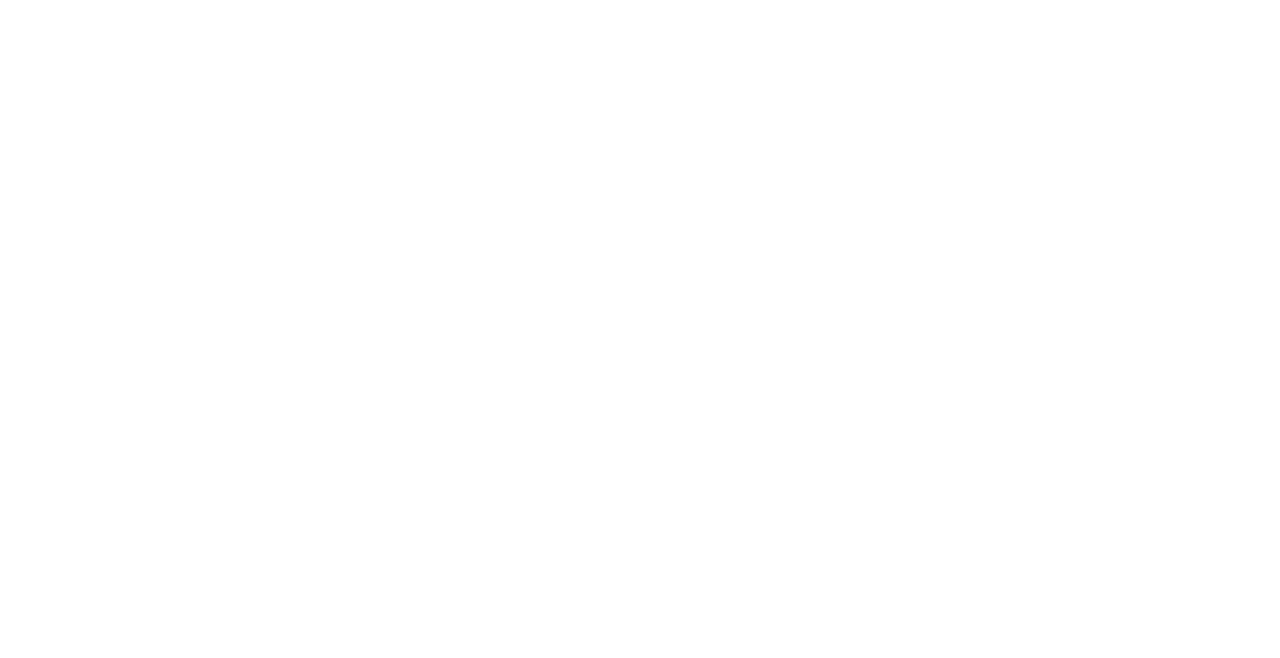
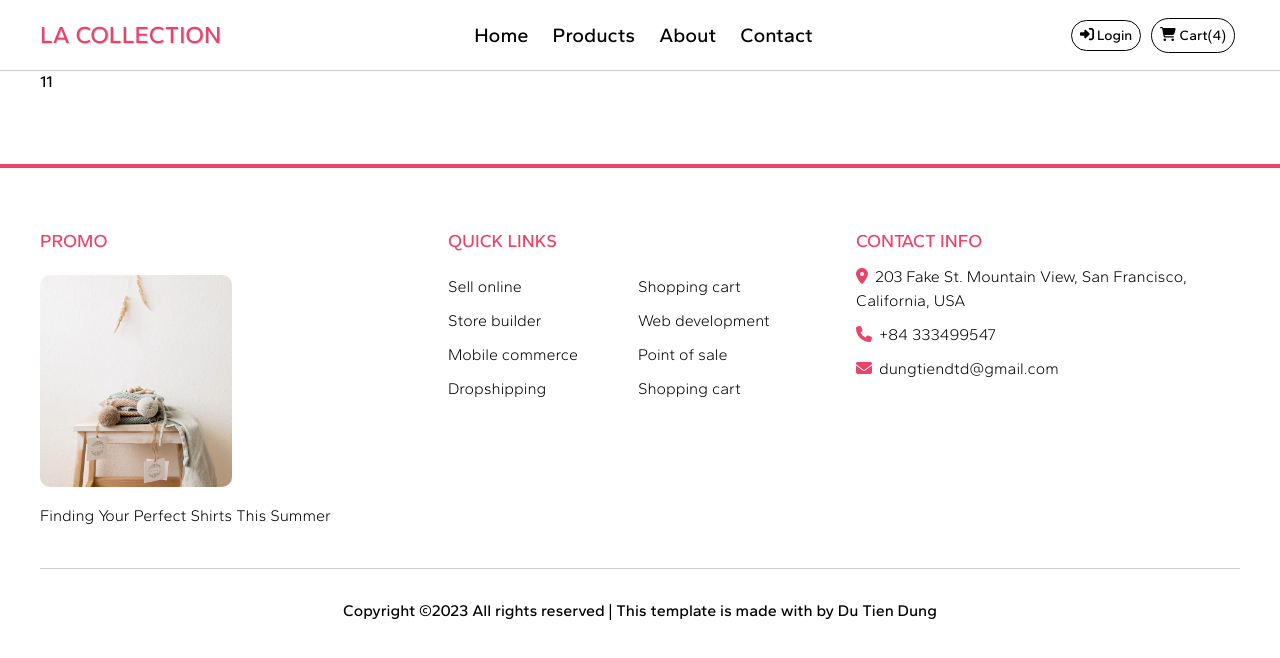
Before and after one commit to dutiendung/E-commerce, a React (Create React App) app: page /product/1 in a window 1280 px wide. Before the commit this address had no page. Shown: the top 658 px of the page. Built offline with nearby package versions, Linux system fonts and the light colour scheme.

Commit message:
add pagination

```diff
--- a/package.json
+++ b/package.json
@@ -16,6 +16,7 @@
     "react": "^18.2.0",
     "react-app-rewired": "^2.2.1",
     "react-dom": "^18.2.0",
+    "react-paginate": "^8.2.0",
     "react-router-dom": "^6.14.2",
     "react-scripts": "5.0.1",
     "web-vitals": "^2.1.4"
--- a/src/Layout/Header/Header.module.scss
+++ b/src/Layout/Header/Header.module.scss
@@ -38,11 +38,11 @@
   }
 }
 
-.menubar-and-logo {
+.menubar_and_logo {
   display: flex;
   align-items: center;
 }
-.menu-bar-icon {
+.menu_bar_icon {
   cursor: pointer;
   margin-right: 10px;
   font-size: 2.5rem;
--- a/src/Layout/Header/index.js
+++ b/src/Layout/Header/index.js
@@ -14,12 +14,12 @@ function Header() {
   return (
     <div className={cx("wrapper")}>
       <div className={cx("header")}>
-        <div className={cx("grid wide")}>
+        <div className={cx("grid wide", "active-nav")}>
           <div className={cx("nav")}>
-            <div className={cx("menubar-and-logo")}>
+            <div className={cx("menubar_and_logo")}>
               <FontAwesomeIcon
                 icon={faBars}
-                className={cx("menu-bar-icon")}
+                className={cx("menu_bar_icon")}
                 onClick={() => setShowMenuBar(true)}
               />
               <div className={cx("nav_logo")}>
--- a/src/Routes/index.js
+++ b/src/Routes/index.js
@@ -2,6 +2,7 @@ import About from "~/pages/About";
 import Cart from "~/pages/Cart";
 import Contact from "~/pages/Contact";
 import Home from "~/pages/Home";
+import ProductDetail from "~/pages/ProductDetail";
 import Products from "~/pages/Products";
 const publicRoutes = [
   {
@@ -24,6 +25,10 @@ const publicRoutes = [
     path: "/cart",
     component: Cart,
   },
+  {
+    path: "/product/:id",
+    component: ProductDetail,
+  },
 ];
 const privateRoutes = [];
 export { privateRoutes, publicRoutes };
--- a/src/components/GlobalStyles/GlobalStyles.scss
+++ b/src/components/GlobalStyles/GlobalStyles.scss
@@ -3,7 +3,7 @@
 @import "./grid.scss";
 @import url("https://fonts.googleapis.com/css2?family=Gantari:wght@100;200;300;500;600;700&display=swap");
 :root {
-  --primary-color: #ee4266;
+  --primary-color: #ed4267;
   --white-color: #fff;
   --black-color: #000;
   --primary-font: "Gantari", sans-serif;
@@ -44,7 +44,7 @@ body {
   }
 }
 // Active nav link
-.active {
+.active-nav .active {
   position: relative;
   color: var(--primary-color);
   font-weight: 600;
@@ -61,3 +61,45 @@ body {
     }
   }
 }
+
+// Pagination
+.pagination {
+  list-style: none;
+  display: flex;
+}
+.pagination .page-item {
+  margin-left: 15px;
+  border-radius: 10px;
+  cursor: pointer;
+  text-align: center;
+}
+.pagination .page-item:hover {
+  background-color: #e4e4e4;
+}
+.pagination .page-item a {
+  display: inline-block;
+  font-size: 1.6rem;
+  font-weight: 600;
+  width: 35px;
+  height: 20px;
+  line-height: 1.6rem;
+}
+.pagination .page-item.active {
+  background-color: var(--primary-color);
+  color: var(--white-color);
+}
+//Scroll bar css
+html *::-webkit-scrollbar {
+  border-radius: 0;
+  width: 8px;
+}
+
+html *::-webkit-scrollbar-track {
+  background-color: #e4e4e4;
+  border-radius: 100px;
+}
+
+html *::-webkit-scrollbar-thumb {
+  background-color: rgba(238, 66, 102, 0.5);
+  border-radius: 100px;
+}
--- a/src/pages/Home/Home.module.scss
+++ b/src/pages/Home/Home.module.scss
@@ -39,14 +39,24 @@
     font-weight: 300;
   }
   @keyframes textFly {
-    from {
+    0% {
       transform: translateX(-100%);
       opacity: 0;
     }
-    to {
+    25% {
+      opacity: 0.25;
+    }
+    50% {
+      opacity: 0.5;
+      transform: translateX(10%);
+    }
+    75% {
+      opacity: 0.75;
+      transform: translateX(-10%);
+    }
+    100% {
+      opacity: 1;
       transform: translateX(0);
-
-      opacity: 1;
     }
   }
 }
--- /dev/null
+++ b/src/pages/ProductDetail/ProductDetail.module.scss
@@ -0,0 +1,3 @@
+.wrapper {
+  margin-top: var(--header-height);
+}
--- /dev/null
+++ b/src/pages/ProductDetail/index.js
@@ -0,0 +1,19 @@
+import classNames from "classnames/bind";
+import styles from "./ProductDetail.module.scss";
+const cx = classNames.bind(styles);
+function ProductDetail() {
+  return (
+    <div className={cx("wrapper")}>
+      <div className={cx("container")}>
+        <div className={cx("grid wide")}>
+          <div className={cx("row")}>
+            <div className={cx("col l-6")}>11</div>
+            <div className={cx("col l-6")}></div>
+          </div>
+        </div>
+      </div>
+    </div>
+  );
+}
+
+export default ProductDetail;
--- a/src/pages/Products/Products.module.scss
+++ b/src/pages/Products/Products.module.scss
@@ -69,3 +69,8 @@
   text-align: center;
   margin: 100px auto 50px;
 }
+.paginate {
+  display: flex;
+  justify-content: center;
+  margin-top: 40px;
+}
--- a/src/pages/Products/index.js
+++ b/src/pages/Products/index.js
@@ -1,7 +1,12 @@
-import { faMagnifyingGlass } from "@fortawesome/free-solid-svg-icons";
+import {
+  faAngleLeft,
+  faAngleRight,
+  faMagnifyingGlass,
+} from "@fortawesome/free-solid-svg-icons";
 import { FontAwesomeIcon } from "@fortawesome/react-fontawesome";
 import classNames from "classnames/bind";
 import { useEffect, useState } from "react";
+import ReactPaginate from "react-paginate";
 import ProductCard from "~/components/ProductCard";
 import categoriesService from "~/services/categoriesService";
 import productsService from "~/services/productsService";
@@ -52,6 +57,23 @@ function Products() {
       setInputValue("");
       e.target.blur();
     }
+  };
+  // Paginate
+  const [currentItems, setCurrentItems] = useState([]);
+  const [pageCount, setPageCount] = useState(0);
+  const [itemOffset, setItemOffset] = useState(0);
+  useEffect(() => {
+    const endOffset = itemOffset + 8;
+    setCurrentItems(filters.slice(itemOffset, endOffset));
+    if (filters.length > 8) {
+      setPageCount(Math.ceil(filters.length / 8));
+    } else {
+      setPageCount(0);
+    }
+  }, [itemOffset, filters]);
+  const handlePageClick = (event) => {
+    const newOffset = (event.selected * 8) % filters.length;
+    setItemOffset(newOffset);
   };
   return (
     <div className={cx("wrapper")}>
@@ -104,8 +126,8 @@ function Products() {
           </div>
           <div className={cx("product")}>
             <div className={cx("row")}>
-              {filters.length > 0 ? (
-                filters.map((product) => (
+              {currentItems.length > 0 ? (
+                currentItems.map((product) => (
                   <div key={product.id} className={cx("col l-3 m-6 c-6")}>
                     <ProductCard product={product} />
                   </div>
@@ -119,6 +141,28 @@ function Products() {
               )}
             </div>
           </div>
+          <div className={cx("paginate")}>
+            <ReactPaginate
+              nextLabel={<FontAwesomeIcon icon={faAngleRight} />}
+              onPageChange={handlePageClick}
+              pageRangeDisplayed={3}
+              marginPagesDisplayed={2}
+              pageCount={pageCount}
+              previousLabel={<FontAwesomeIcon icon={faAngleLeft} />}
+              pageClassName="page-item"
+              pageLinkClassName="page-link"
+              previousClassName="page-item"
+              previousLinkClassName="page-link"
+              nextClassName="page-item"
+              nextLinkClassName="page-link"
+              breakLabel="..."
+              breakClassName="page-item"
+              breakLinkClassName="page-link"
+              containerClassName="pagination"
+              activeClassName="active"
+              renderOnZeroPageCount={null}
+            />
+          </div>
         </div>
       </div>
     </div>
```
Also changed, not shown: 1 other file (tests, documents, lock files or other folders).
